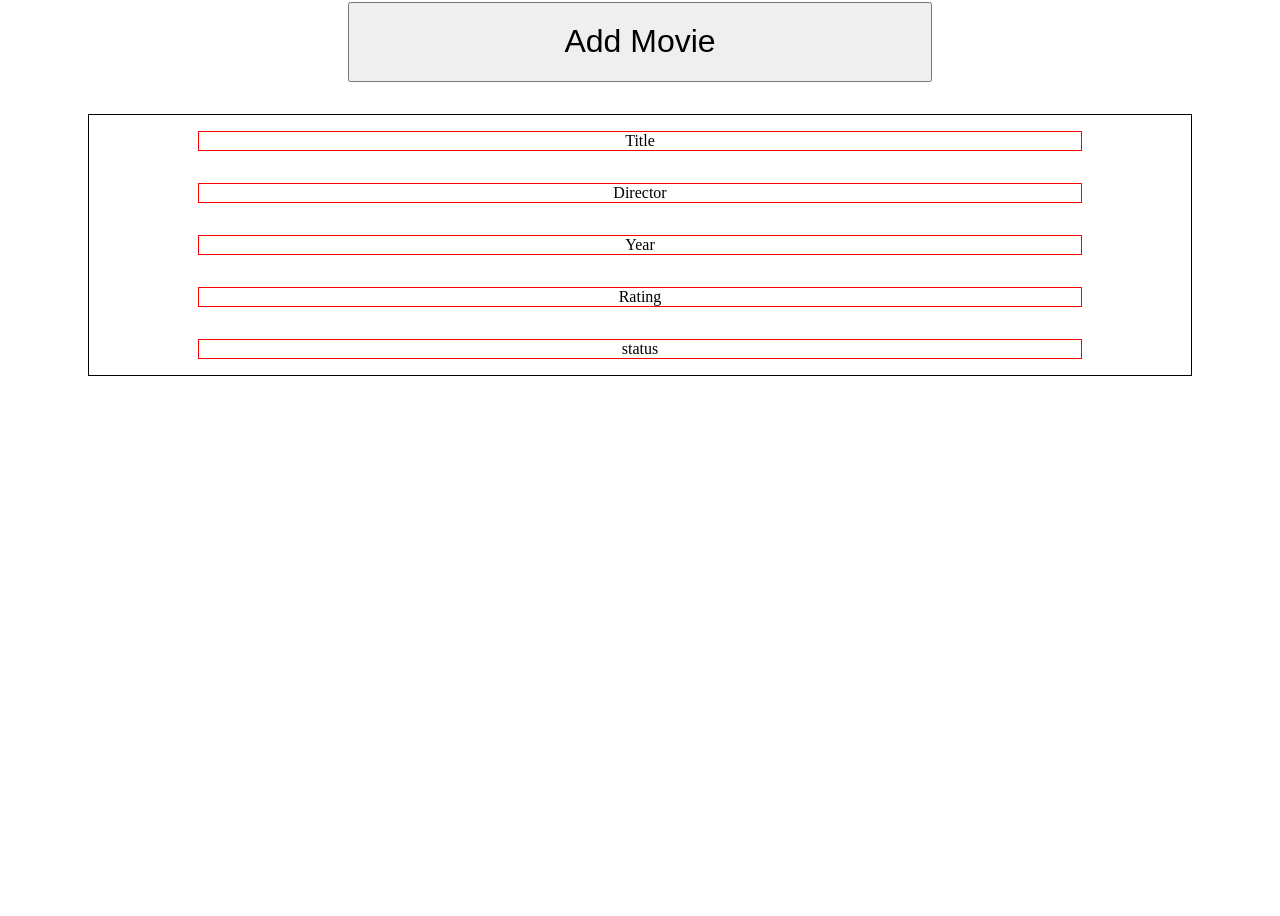
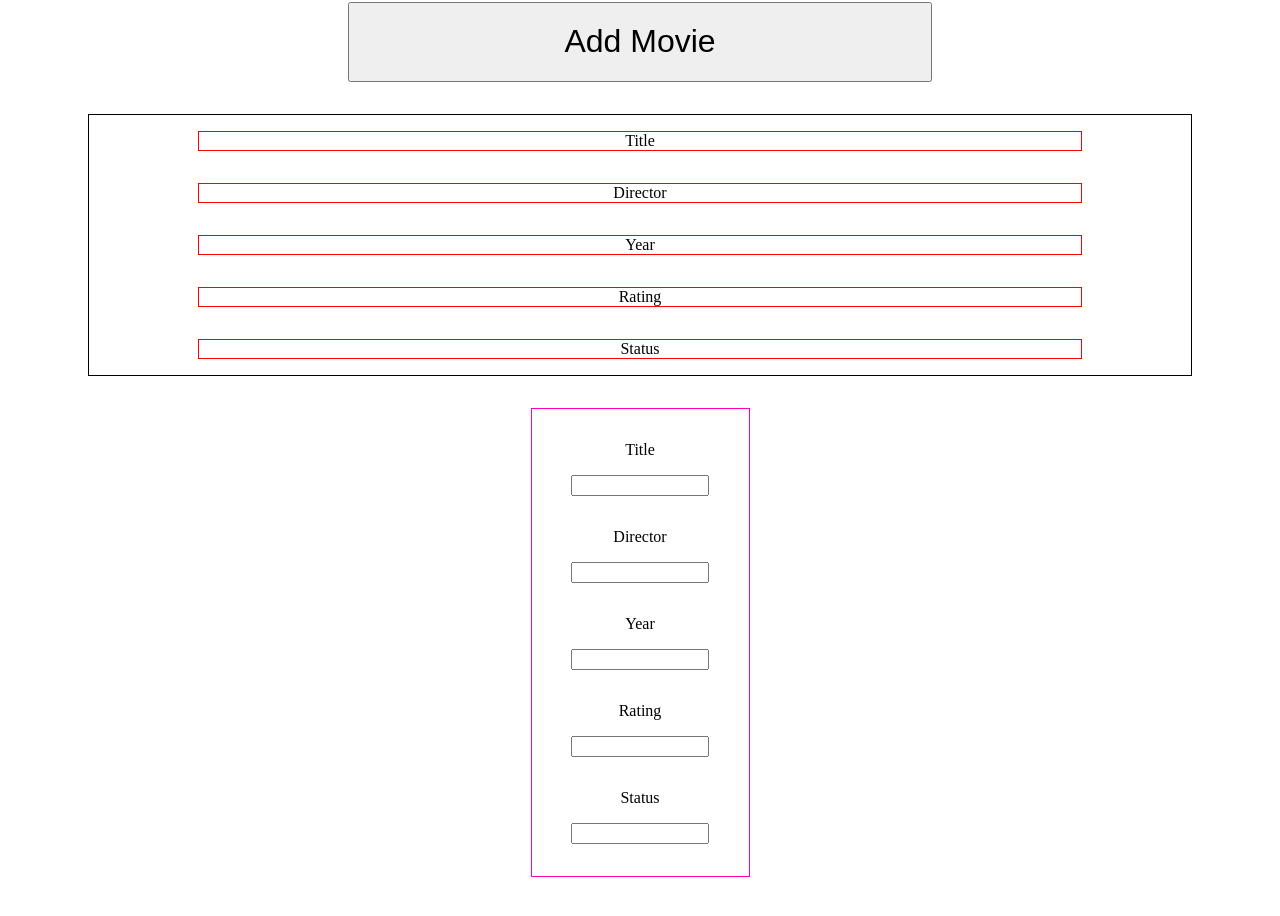
Before and after one commit to kcolreh/Horror-Library-, a website: page index.html in a window 1280 px wide. Shown: the part 134-1050 px from the top of the page. Before the commit the page ends 800 px from the top, so only its background shows below. Drawn offline with Linux system fonts and the light colour scheme.

Commit message:
Create a basic form for user input

```diff
--- a/app.js
+++ b/app.js
@@ -21,8 +21,8 @@ function addMovieToLibrary() {
 addMovieToLibrary();
 console.log(myMovieLibrary);
 
+// Below are functions to add a new card clone to the grid
 const addMovieBtn = document.getElementById('addMoviebtn');
-
 let idCounter = 0;
 
 function addtogrid() {
--- a/index.html
+++ b/index.html
@@ -22,12 +22,33 @@
           <p>Director</p>
           <p>Year</p>
           <p>Rating</p>
-          <p>status</p>
+          <p>Status</p>
         </div>
         </div>
       </div>
       <div class="form-container">
-        <form action=""></form>
+        <form action="#" method="POST">
+          <div class="form-text-container">
+          <label for="title">Title</label>
+          <input type="text" id="title" name="title">
+          </div>
+           <div class="form-text-container">
+          <label for="director">Director</label>
+          <input type="text" id="director" name="director">
+          </div>
+           <div class="form-text-container">
+          <label for="year">Year</label>
+          <input type="number" id="year" name="year">
+          </div>
+           <div class="form-text-container">
+          <label for="rating">Rating</label>
+          <input type="number" id="rating" name="rating">
+          </div>
+           <div class="form-text-container">
+          <label for="status">Status</label>
+          <input type="text" id="status" name="status">
+          </div>
+        </form>
       </div>
     </section>
     <footer></footer>
--- a/style.css
+++ b/style.css
@@ -41,3 +41,31 @@ button {
   text-align: center;
   border: red solid 1px;
 }
+
+.form-container {
+  display: flex;
+  justify-content: center;
+}
+
+.form-text-container {
+  display: flex;
+  flex-direction: column;
+  align-items: center;
+}
+
+form {
+  padding-bottom: 1rem;
+  border: 1px solid rgb(255, 0, 183);
+}
+
+form > div {
+  margin: 1rem;
+}
+
+form > div > label {
+  margin: 1rem;
+}
+
+form > div > input {
+  width: 70%;
+}
```
